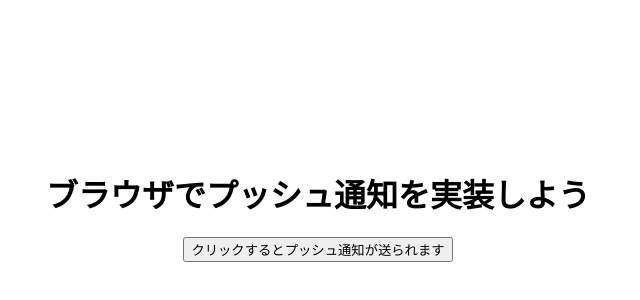
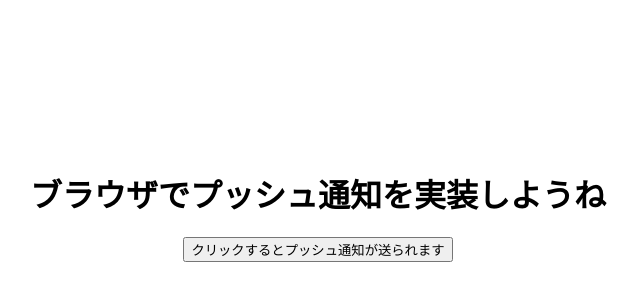
Before and after one commit to KazumasaAra/pushTest, a plain HTML site: page index.html in a window 1280 px wide. Shown: the part 130-430 px from the top of the page, without its empty margins (322-962 px from the left). Drawn offline with nearby package versions, Linux system fonts and the light colour scheme.

Commit message:
Update index.html

```diff
--- a/index.html
+++ b/index.html
@@ -7,7 +7,7 @@
 </head>
 <body>
 <center>
- <h1 style="margin-top: 300px">ブラウザでプッシュ通知を実装しよう</h1>
+ <h1 style="margin-top: 300px">ブラウザでプッシュ通知を実装しようね</h1>
 </center>
 <center>
  <input type="button" id="push" onclick="return push()" value="クリックするとプッシュ通知が送られます"/>
```
